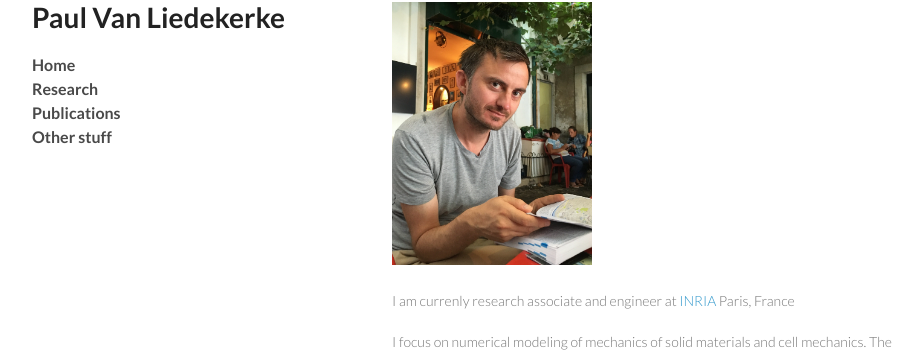
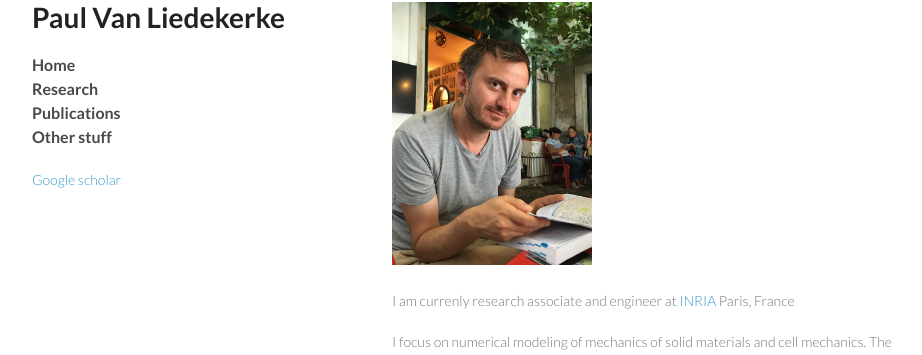
Before and after one commit to paulvanliedekerke/wittgenstein, a Jekyll site: the page index.html, which Jekyll copies as it is, in a window 1280 px wide. Shown: the part 56-411 px from the top of the page, without its empty margins (178-1100 px from the left). Built offline with Jekyll 4.4.1, drawn with Linux system fonts in a browser that asks for light colours; Markdown is read by kramdown in place of the engine named in the settings.

Commit message:
Update index.html

```diff
--- a/index.html
+++ b/index.html
@@ -23,6 +23,9 @@
           <a href="">Publications</a><br>
           <a href="/">Other stuff</a><br>
         </p>
+
+	<p></p>
+	<a href="https://scholar.google.fr/citations?user=oHAsY3oAAAAJ&hl=fr">Google scholar</a><br>
 
       </header>
       <section>
```
